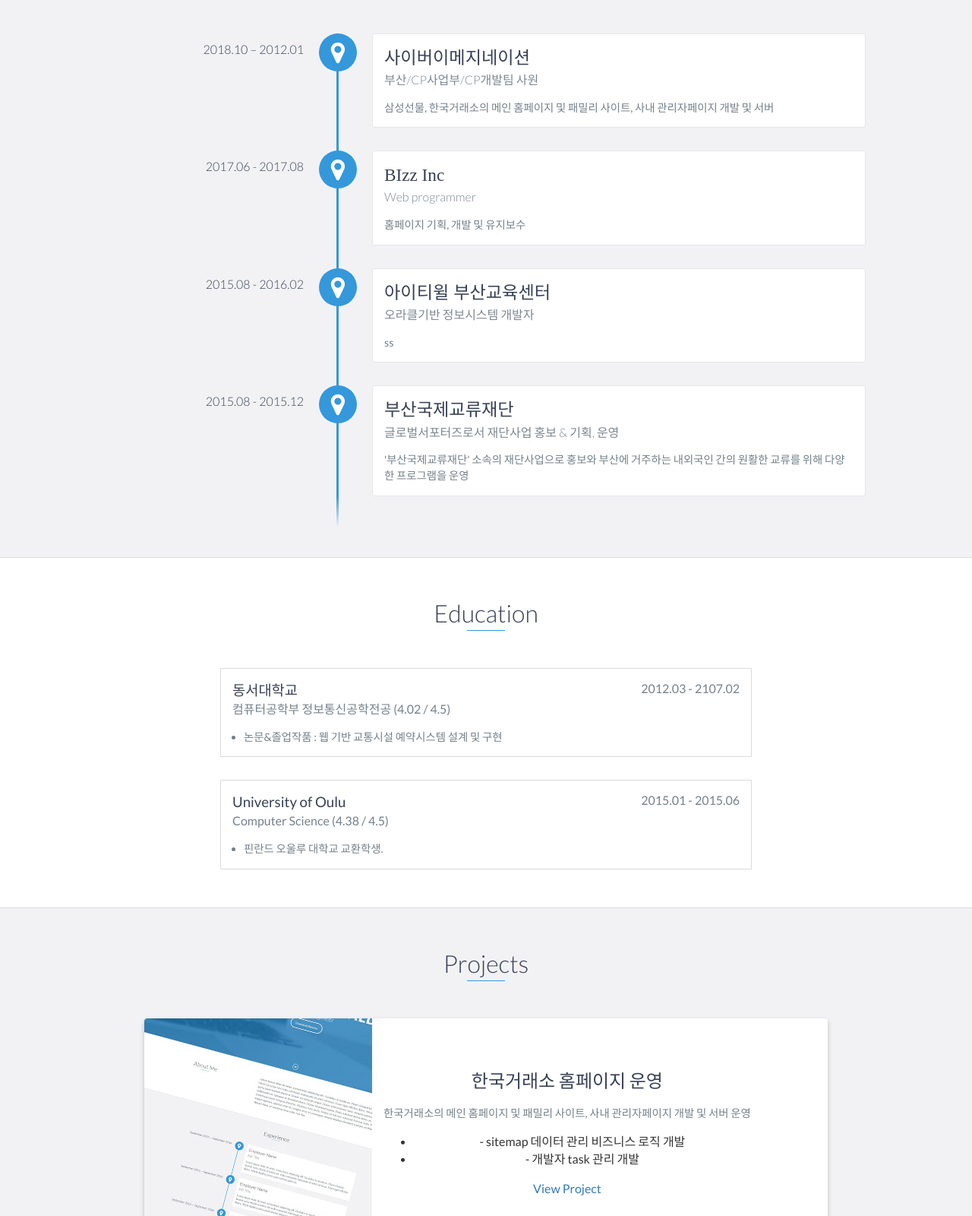
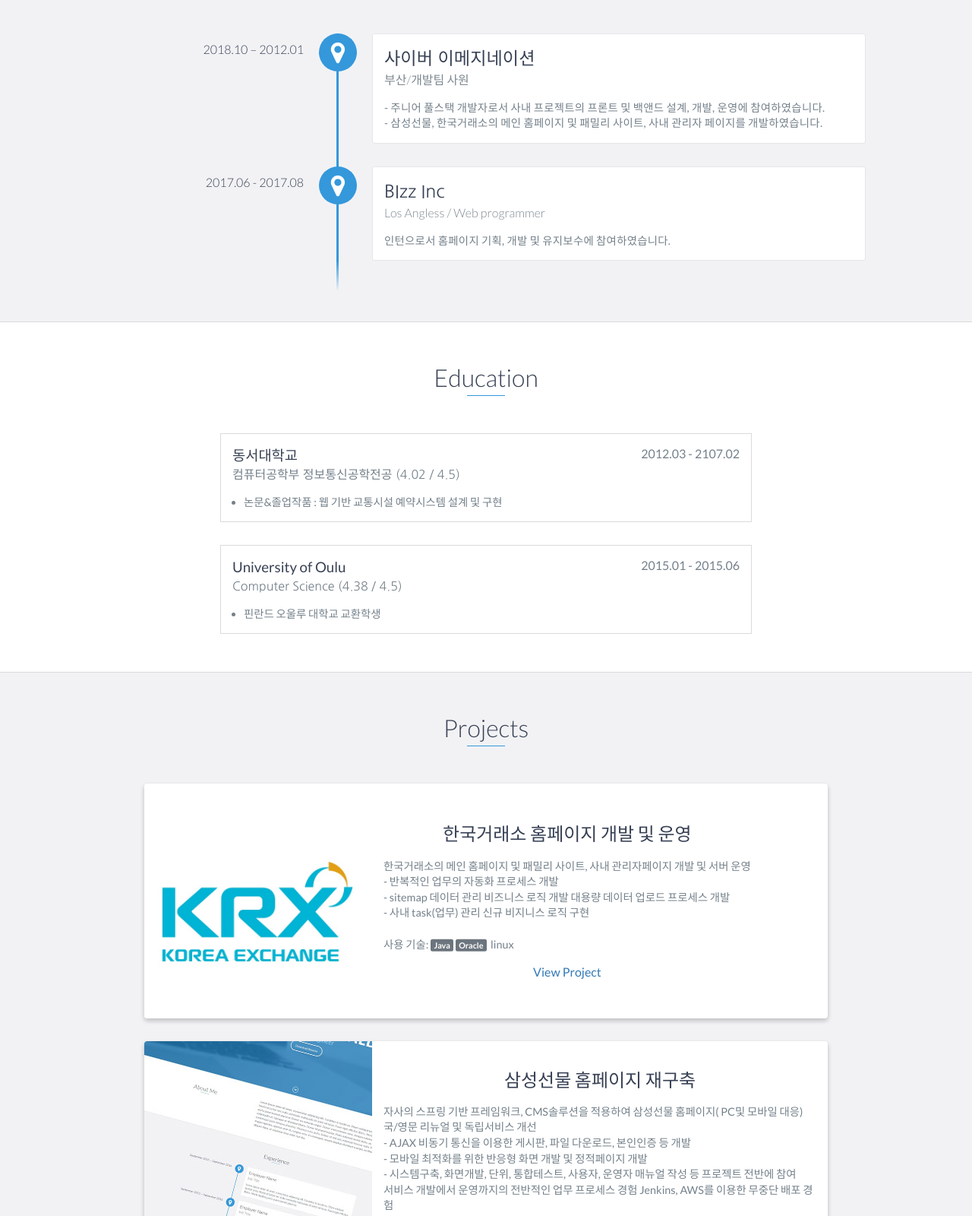
Before and after one commit to 9aram/porfolio-developer, a website: page index.html in a window 1280 px wide. Shown: the part 1200-2800 px from the top of the page at 76% size. Drawn offline with nearby package versions, Linux system fonts and the light colour scheme.

Commit message:
edit contents

```diff
--- a/index.html
+++ b/index.html
@@ -9,6 +9,9 @@
 	<link rel="shortcut icon" href="favicon.ico" type="image/x-icon">
 	<link rel="icon" href="favicon.ico" type="image/x-icon">
     <link href="https://fonts.googleapis.com/css?family=Lato:300,400,700,900" rel="stylesheet">
+    <link rel="preconnect" href="https://fonts.gstatic.com">
+    <link href="https://fonts.googleapis.com/css2?family=Noto+Sans+KR:wght@300&display=swap" rel="stylesheet">
+    <link href="https://fonts.googleapis.com/css2?family=Nanum+Gothic&display=swap" rel="stylesheet">
     <link rel="stylesheet" href="libs/font-awesome/css/font-awesome.min.css">
     <link href="css/bootstrap.min.css" rel="stylesheet">
     <link href="css/styles.css" rel="stylesheet">
@@ -75,12 +78,12 @@
                     <h2 class="heading">About Me</h2>
                 </div>
                 <div class="col-md-8">
-                    <p>
+                    <p class="kr-font">
                         저는 벡앤드 개발자로서 JAVA 백앤드 개발을 하고 있습니다<br/>
                         저와 함께 일하고 생각을 나누고 싶으신 분들의 연락을 기다립니다.<br/><br/>
-                        github - <a href="https://github.com/9aram">https://github.com/9aram</a><br/>
-                        portfolio - <a href="https://github.com/9aram">https://github.com/9aram</a><br>
-                        Tistory - <a href="https://9aram.tistory.com/">https://9aram.tistory.com/</a><br>
+                        <i class="fa fa-github fa-lg" aria-hidden="true"></i>github - <a href="https://github.com/9aram" target="_blank">https://github.com/9aram</a><br/>
+                        portfolio - <a href="https://github.com/9aram" target="_blank">https://github.com/9aram</a><br>
+                        Tistory - <a href="https://9aram.tistory.com/" target="_blank">https://9aram.tistory.com/</a><br>
                     </p>
                 </div>
             </div>
@@ -92,37 +95,37 @@
         <h2 class="heading">Experience</h2>
         <div id="experience-timeline">
             <div data-date="2018.10 – 2012.01">
-                <h3>사이버이메지네이션</h3>
-                <h4>부산/CP사업부/CP개발팀 사원</h4>
-                <p>
-                삼성선물, 한국거래소의 메인 홈페이지 및 패밀리 사이트, 사내 관리자페이지 개발 및 서버
+                <h3>사이버 이메지네이션</h3>
+                <h4>부산/개발팀 사원</h4>
+                <p> - 주니어 풀스택 개발자로서 사내 프로젝트의 프론트 및 백앤드 설계, 개발, 운영에 참여하였습니다.<br>
+                - 삼성선물, 한국거래소의 메인 홈페이지 및 패밀리 사이트, 사내 관리자 페이지를 개발하였습니다.<br>
 
                 </p>
             </div>
 
             <div data-date="2017.06 - 2017.08">
                 <h3>BIzz Inc</h3>
-                <h4>Web programmer</h4>
+                <h4>Los Angless / Web programmer</h4>
                 <p>
-                    홈페이지 기획, 개발 및 유지보수
+                    인턴으로서 홈페이지 기획, 개발 및 유지보수에 참여하였습니다.
                 </p>
             </div>
 
-            <div data-date="2015.08 - 2016.02">
+            <!--<div data-date="2015.08 - 2016.02">
                 <h3>아이티윌 부산교육센터</h3>
                 <h4>오라클기반 정보시스템 개발자</h4>
                 <p>
                    ss
                 </p>
-            </div>
+            </div>-->
 
-            <div data-date="2015.08 - 2015.12">
+            <!--<div data-date="2015.08 - 2015.12">
                 <h3>부산국제교류재단</h3>
                 <h4>글로벌서포터즈로서 재단사업 홍보 & 기획, 운영</h4>
                 <p>
                     '부산국제교류재단' 소속의 재단사업으로 홍보와 부산에 거주하는 내외국인 간의 원활한 교류를 위해 다양한 프로그램을 운영
                 </p>
-            </div>
+            </div>-->
 
         </div>
     </div>
@@ -148,7 +151,7 @@
             <h4>Computer Science (4.38 / 4.5)</h4>
             <ul>
                 <li>
-                    핀란드 오울루 대학교 교환학생.
+                    핀란드 오울루 대학교 교환학생
                 </li>
             </ul>
         </div>
@@ -162,24 +165,20 @@
             <div class="row">
                 <div class="project shadow-large">
                     <div class="project-image">
-                        <img src="images/project.jpg" />
+                        <img src="images/krx.png" />
                     </div>
                     <!-- End .project-image -->
                     <div class="project-info">
-                        <h3>한국거래소 홈페이지 운영</h3>
+                        <h3>한국거래소 홈페이지 개발 및 운영</h3>
                         <p>
-                            한국거래소의 메인 홈페이지 및 패밀리 사이트, 사내 관리자페이지 개발 및 서버 운영
+                            한국거래소의 메인 홈페이지 및 패밀리 사이트, 사내 관리자페이지 개발 및 서버 운영 <br>
+                            - 반복적인 업무의 자동화 프로세스 개발 <br>
+                            - sitemap 데이터 관리 비즈니스 로직 개발 대용량 데이터 업로드 프로세스 개발<br>
+                            - 사내 task(업무) 관리 신규 비지니스 로직 구현<br><br>
 
-                        <ul>
-                            <li>
-                                - sitemap 데이터 관리 비즈니스 로직 개발
-                            </li>
-                            <li>
-                            - 개발자 task 관리 개발
-                            </li>
-                        </ul>
+                            사용 기술: <span class="skills_tag">Java</span><span class="skills_tag">Oracle</span>  linux<br>
                         </p>
-                        <a href="http://www.krx.co.kr/main/main.jsp">View Project</a>
+                        <a href="http://www.krx.co.kr/main/main.jsp" target="_blank" >View Project</a>
                     </div>
                     <!-- End .project-info -->
                 </div>
@@ -197,6 +196,7 @@
                             - AJAX 비동기 통신을 이용한 게시판, 파일 다운로드, 본인인증 등 개발 <br>
                             - 모바일 최적화를 위한 반응형 화면 개발 및 정적페이지 개발 <br>
                             - 시스템구축, 화면개발, 단위, 통합테스트, 사용자, 운영자 매뉴얼 작성 등 프로젝트 전반에 참여 <br>
+                            서비스 개발에서 운영까지의 전반적인 업무 프로세스 경험 Jenkins, AWS를 이용한 무중단 배포 경험
                         </p>
                         <a href="#">참고사이트</a>
                     </div>
@@ -210,13 +210,9 @@
 
     <div id="skills">
         <h2 class="heading">Skills</h2> <br/>
-        Language
-        <ul>
-            <li>Java</li>
-            <li>JavaScript</li>
-        </ul>
         Front-End
         <ul>
+            <li>JavaScript</li>
             <li>jQuery</li>
             <li>HTML</li>
             <li>CSS</li>
@@ -224,13 +220,13 @@
         Back-End
         <ul>
             <li>Java</li>
-            <li>ORACLE</li>
-            <li>MySQL</li>
+            <li>SPRING</li>
+            <li>ELECTRON</li>
         </ul>
         FRAMEWORK(추후 백앤드와 합치기)
         <ul>
-            <li>SPRING</li>
-            <li>ELECTRON</li>
+            <li>ORACLE</li>
+            <li>MySQL</li>
         </ul>
         ETC
         <ul>
@@ -258,7 +254,7 @@
     <!-- End #certificates -->
 
     <div id="contact">
-        <h2>Get in Touch</h2>
+        <h2>Get in Touch 저와 함께 일하고 생각을 나누고 싶으신 분들의 연락을 기다립니다. </h2>
         <div id="contact-form">
             <form method="POST" action="https://formspree.io/email@email.com">
                 <input type="hidden" name="_subject" value="Contact request from personal website" />
--- a/scss/styles.scss
+++ b/scss/styles.scss
@@ -85,13 +85,16 @@
 */
 
 body {
-    font-family: 'Lato', sans-serif;
+    font-family: 'Lato', 'Nanum Gothic',sans-serif;
     font-size: 16px;
 
     &.active {
         overflow: hidden;
         z-index: -1;
     }
+}
+.kr-font{
+    font-family: -apple-system,BlinkMacSystemFont,"Roboto","Segoe UI","Helvetica Neue","Lucida Grande",Arial,sans-serif;
 }
 
 // No JS styles
@@ -519,7 +522,8 @@
         color: $heading;
         display: inline-block;
         margin: 0;
-        font-family: 'Noto Sans KR';
+        font-family: 'Nanum Gothic', serif;
+
     }
 
     h4 {
@@ -533,6 +537,7 @@
         color: $text;
         font-size: 0.9em;
         margin: 0;
+        letter-spacing: 0.3px;
     }
 }
 
@@ -612,6 +617,7 @@
         clear: both;
         font-weight: 500;
         margin: 0 0 15px 0;
+        font-family: 'Nanum Gothic';
     }
 
     p, ul {
@@ -649,9 +655,13 @@
     overflow: hidden;
     background: #fff;
     border-radius: 4px;
+
+    img{
+        width: 300px;
+    }
 }
 
-.project-image {
+.project-image  {
     float: left;
 }
 
@@ -673,6 +683,7 @@
         color: $text;
         margin: 0 0 15px 0;
         font-size: 0.9em;
+        text-align: left;
     }
 }
 
@@ -722,7 +733,22 @@
         font-size: 1.2em;
     }
 }
-
+.skills_tag{
+    display: inline-block;
+    padding: .25em .4em;
+    font-size: 75%;
+    font-weight: 700;
+    line-height: 1;
+    text-align: center;
+    white-space: nowrap;
+    vertical-align: baseline;
+    border-radius: .25rem;
+    -webkit-transition: color .15s ease-in-out,background-color .15s ease-in-out,border-color .15s ease-in-out,box-shadow .15s ease-in-out;
+    transition: color .15s ease-in-out,background-color .15s ease-in-out,border-color .15s ease-in-out,box-shadow .15s ease-in-out;
+    color: #fff;
+    background-color: #6c757d;
+    margin-right: .25rem!important;
+}
 /*
     -------------------------------
     ----- 9. Certificate Styles -----
@@ -990,6 +1016,7 @@
     .education-block {
         h3, span {
             float: none;
+            font-family: 'Nanum Gothic', serif;
         }
     }
 
```
Also changed, not shown: css/styles.css, images/krx.png (added).
